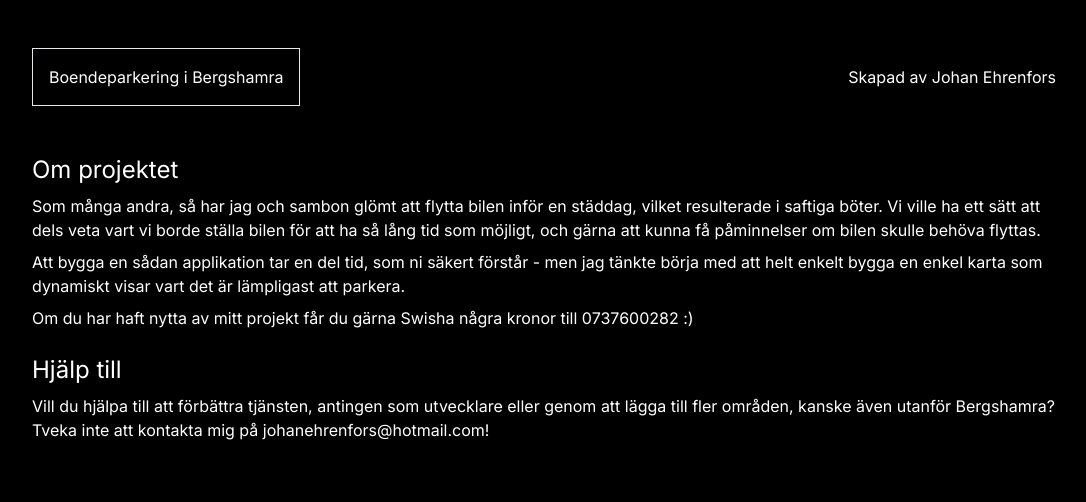
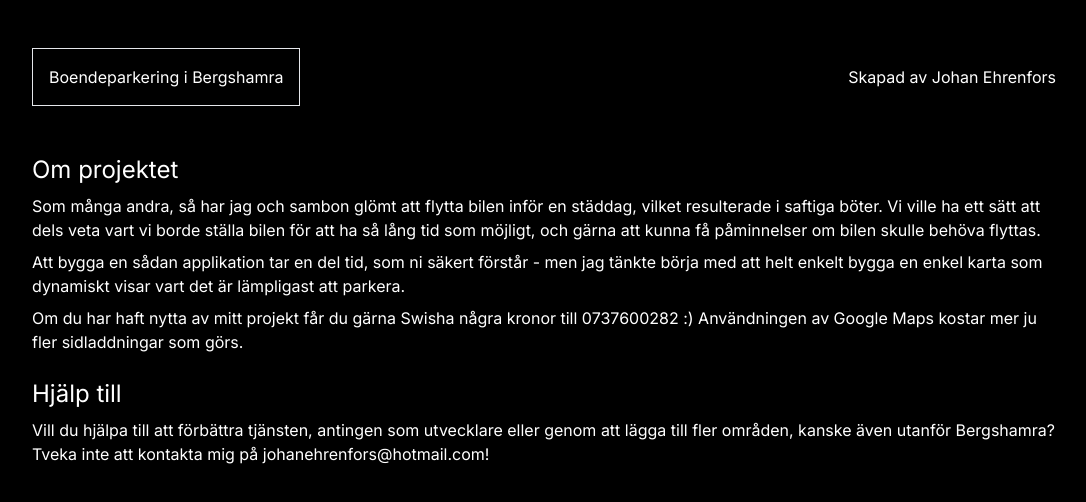
Before and after one commit to johanehr/parking-reminder-frontend, a Next.js app: page /about in a window 1280 px wide. Shown: the top 502 px of the page, without its empty margins (96-1182 px from the left). Built offline with nearby package versions, Linux system fonts and the light colour scheme.

Commit message:
Update text to see if AWS Amplify will work

```diff
--- a/src/app/about/page.tsx
+++ b/src/app/about/page.tsx
@@ -24,6 +24,7 @@ export default function About() {
 
         <p className="mt-2">
           Om du har haft nytta av mitt projekt får du gärna Swisha några kronor till 0737600282 :)
+          Användningen av Google Maps kostar mer ju fler sidladdningar som görs.
         </p>
 
         <h1 className="text-2xl mt-6">
```
Also changed, not shown: 1 other file (tests, documents, lock files or other folders).
